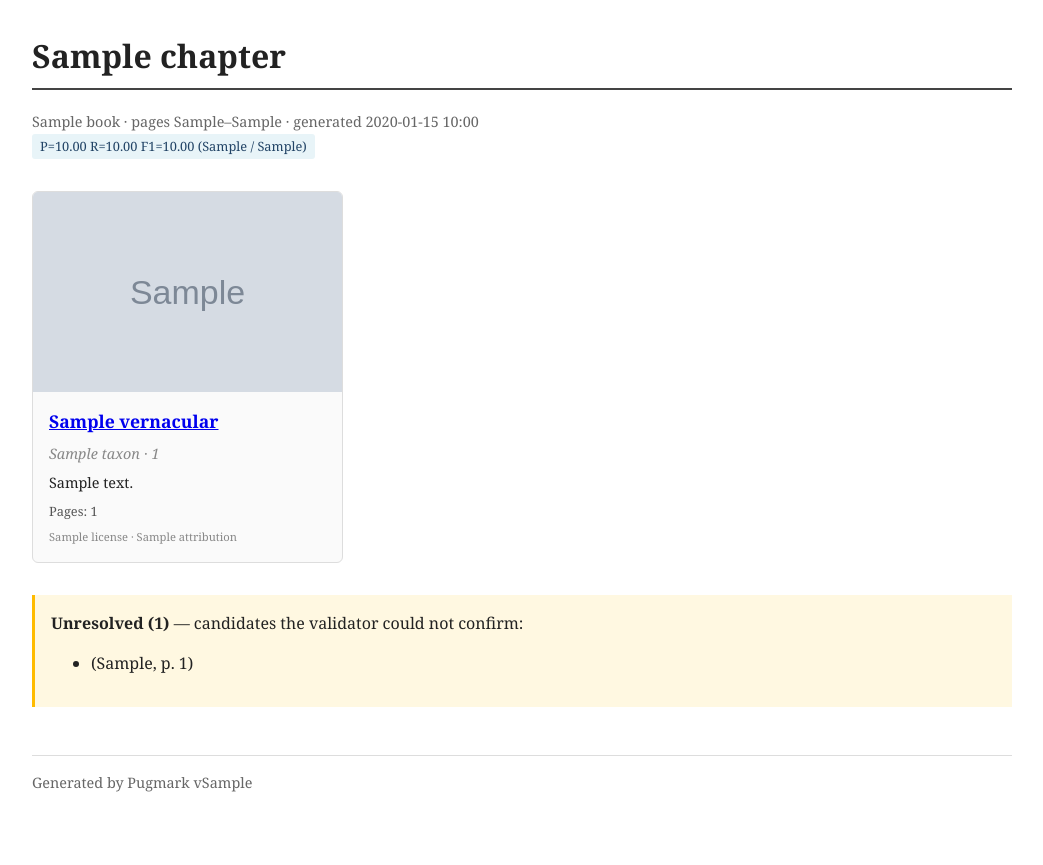
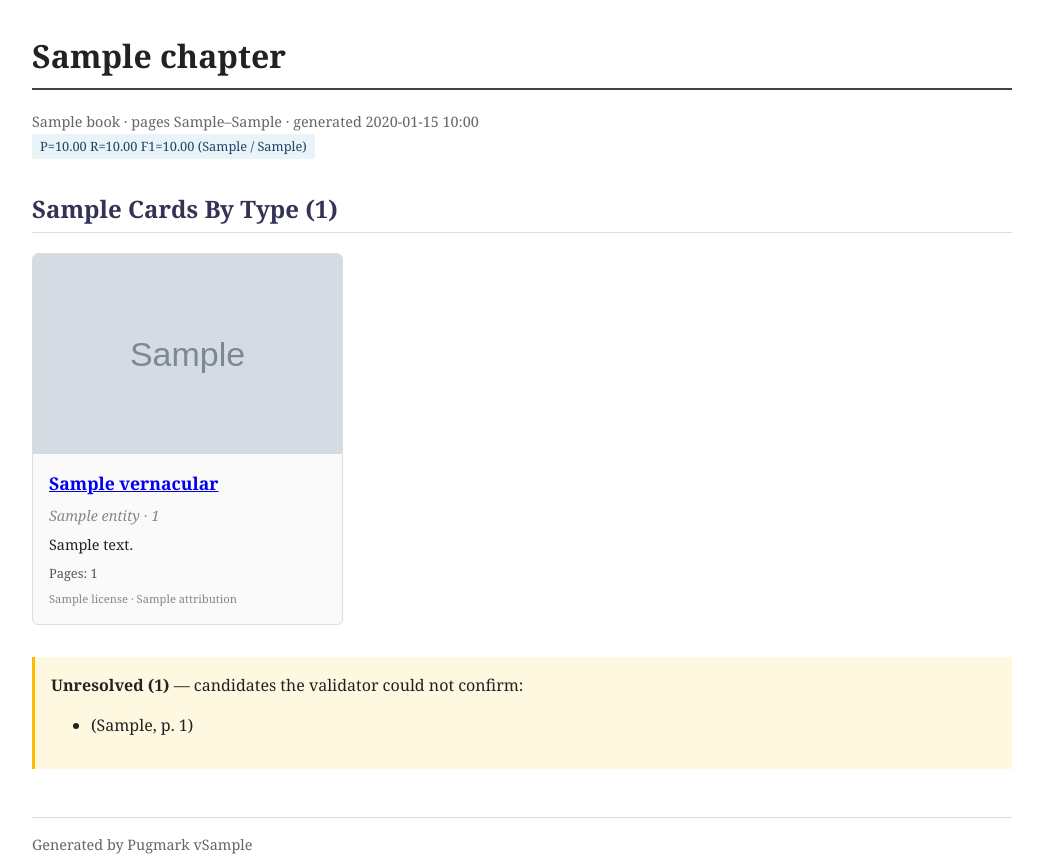
Before and after one commit to Pluto-11/Pugmarks, a Python web app: template pugmark/templates/gallery.html.j2 in a window 1280 px wide. Shown: the top 865 px of the page, without its empty margins (118-1161 px from the left). Before the commit the page ends 792 px from the top, so only its background shows below. Run offline with Jinja, Linux system fonts and the light colour scheme; the template is opened without the code that fills it: most values are stand-ins (such as "Sample title", 1, 10 or a date in 2020); grey boxes marked "Sample" are stand-in pictures.

Commit message:
feat(render): section per entity type, placeholder + AI-summarized badge
Gallery now renders one section per entity type from cards_by_type. Cards
without a primary_image show a typographic 2-letter placeholder. Cards with
summary_source='llm_in_book' get an 'AI-summarized' badge so users see the
epistemic difference. Existing v1 gallery with one taxa section renders
identically thanks to Gallery's cards->cards_by_type compat validator.

```diff
--- a/pugmark/templates/gallery.html.j2
+++ b/pugmark/templates/gallery.html.j2
@@ -6,16 +6,19 @@
   <style>
     body { font-family: Georgia, serif; max-width: 980px; margin: 2rem auto; padding: 0 1rem; line-height: 1.5; color: #222; }
     h1 { border-bottom: 2px solid #444; padding-bottom: 0.5rem; }
+    h2.type-header { margin-top: 2rem; padding-bottom: 0.3rem; border-bottom: 1px solid #ddd; text-transform: capitalize; color: #335; }
     .meta { color: #666; font-size: 0.9rem; }
-    .grid { display: grid; grid-template-columns: repeat(auto-fill, minmax(280px, 1fr)); gap: 1.5rem; margin-top: 2rem; }
+    .grid { display: grid; grid-template-columns: repeat(auto-fill, minmax(280px, 1fr)); gap: 1.5rem; margin-top: 1rem; }
     .card { border: 1px solid #ddd; border-radius: 6px; overflow: hidden; background: #fafafa; }
     .card img { width: 100%; height: 200px; object-fit: cover; display: block; }
     .card-body { padding: 1rem; }
-    .card h2 { margin: 0 0 0.5rem; font-size: 1.1rem; }
+    .card h3 { margin: 0 0 0.5rem; font-size: 1.1rem; }
     .card .canonical { color: #888; font-style: italic; font-size: 0.9rem; }
     .card .summary { font-size: 0.9rem; margin: 0.5rem 0; }
     .card .sightings { font-size: 0.8rem; color: #555; }
     .card .license { font-size: 0.7rem; color: #888; margin-top: 0.5rem; }
+    .card .ai-badge { display: inline-block; padding: 0.1rem 0.4rem; border-radius: 3px; background: #fff3e0; color: #663; font-size: 0.7rem; margin-left: 0.4rem; }
+    .no-image-placeholder { width: 100%; height: 200px; display: flex; align-items: center; justify-content: center; background: linear-gradient(135deg, #e8eef5 0%, #cfd9e7 100%); font-size: 2.5rem; color: #678; font-family: serif; font-weight: bold; letter-spacing: 0.05em; }
     .badge { display: inline-block; padding: 0.2rem 0.5rem; border-radius: 3px; background: #e8f4f8; color: #246; font-size: 0.8rem; }
     .unresolved { margin-top: 2rem; padding: 1rem; background: #fff8e1; border-left: 3px solid #fb0; }
   </style>
@@ -35,29 +38,47 @@
     </div>
   {% endif %}
 
+  {% for type_name, cards in gallery.cards_by_type.items() %}
+    <h2 class="type-header">{{ type_name }} ({{ cards|length }})</h2>
     <div class="grid">
-  {% for card in gallery.cards %}
+    {% for card in cards %}
       <article class="card">
-      <a href="{{ card.wikipedia_url }}" target="_blank" rel="noopener">
-        <img src="{{ card.primary_image.url }}" alt="{{ card.taxon.vernacular }}">
+        {% if card.primary_image %}
+          <a href="{{ card.wikipedia_url or '#' }}" target="_blank" rel="noopener">
+            <img src="{{ card.primary_image.url }}" alt="{{ card.entity.vernacular }}">
           </a>
+        {% else %}
+          <div class="no-image-placeholder">{{ card.entity.vernacular[:2]|upper }}</div>
+        {% endif %}
         <div class="card-body">
-        <h2><a href="{{ card.wikipedia_url }}" target="_blank" rel="noopener">{{ card.taxon.vernacular }}</a></h2>
-        <div class="canonical">{{ card.taxon.canonical_name }} · {{ card.taxon.rank }}</div>
+          <h3>
+            {% if card.wikipedia_url %}
+              <a href="{{ card.wikipedia_url }}" target="_blank" rel="noopener">{{ card.entity.vernacular }}</a>
+            {% else %}
+              {{ card.entity.vernacular }}
+            {% endif %}
+            {% if card.summary_source == "llm_in_book" %}
+              <span class="ai-badge" title="Summary generated by LLM from in-book context, not from Wikipedia">AI-summarized</span>
+            {% endif %}
+          </h3>
+          <div class="canonical">{{ card.entity.canonical_name }} · {{ card.entity.rank }}</div>
           <p class="summary">{{ card.wikipedia_summary }}</p>
           <div class="sightings">Pages: {% for s in card.sightings %}{{ s.page }}{% if not loop.last %}, {% endif %}{% endfor %}</div>
+          {% if card.primary_image %}
             <div class="license">{{ card.primary_image.license }} · {{ card.primary_image.attribution }}</div>
+          {% endif %}
         </div>
       </article>
     {% endfor %}
     </div>
+  {% endfor %}
 
   {% if gallery.unresolved %}
     <div class="unresolved">
       <strong>Unresolved ({{ gallery.unresolved|length }})</strong> — candidates the validator could not confirm:
       <ul>
       {% for c in gallery.unresolved %}
-        <li><em>{{ c.surface_form }}</em> ({{ c.kingdom_hint }}, p. {{ c.page }})</li>
+        <li><em>{{ c.surface_form }}</em> ({{ c.entity_type }}, p. {{ c.page }})</li>
       {% endfor %}
       </ul>
     </div>
```
Also changed, not shown: tests/test_render.py (+75 -1 lines). Lines whose indentation alone changed are shown as unchanged.
